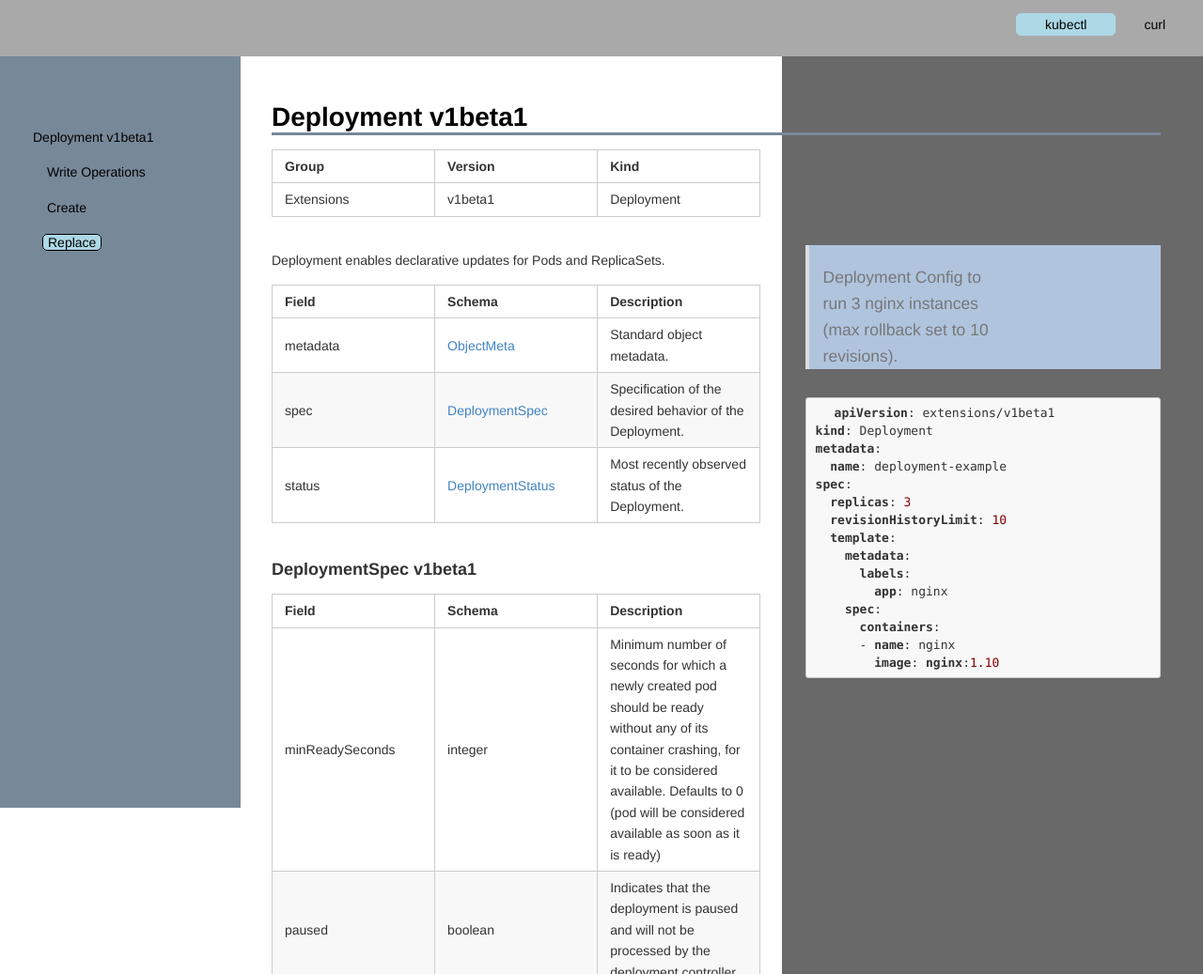
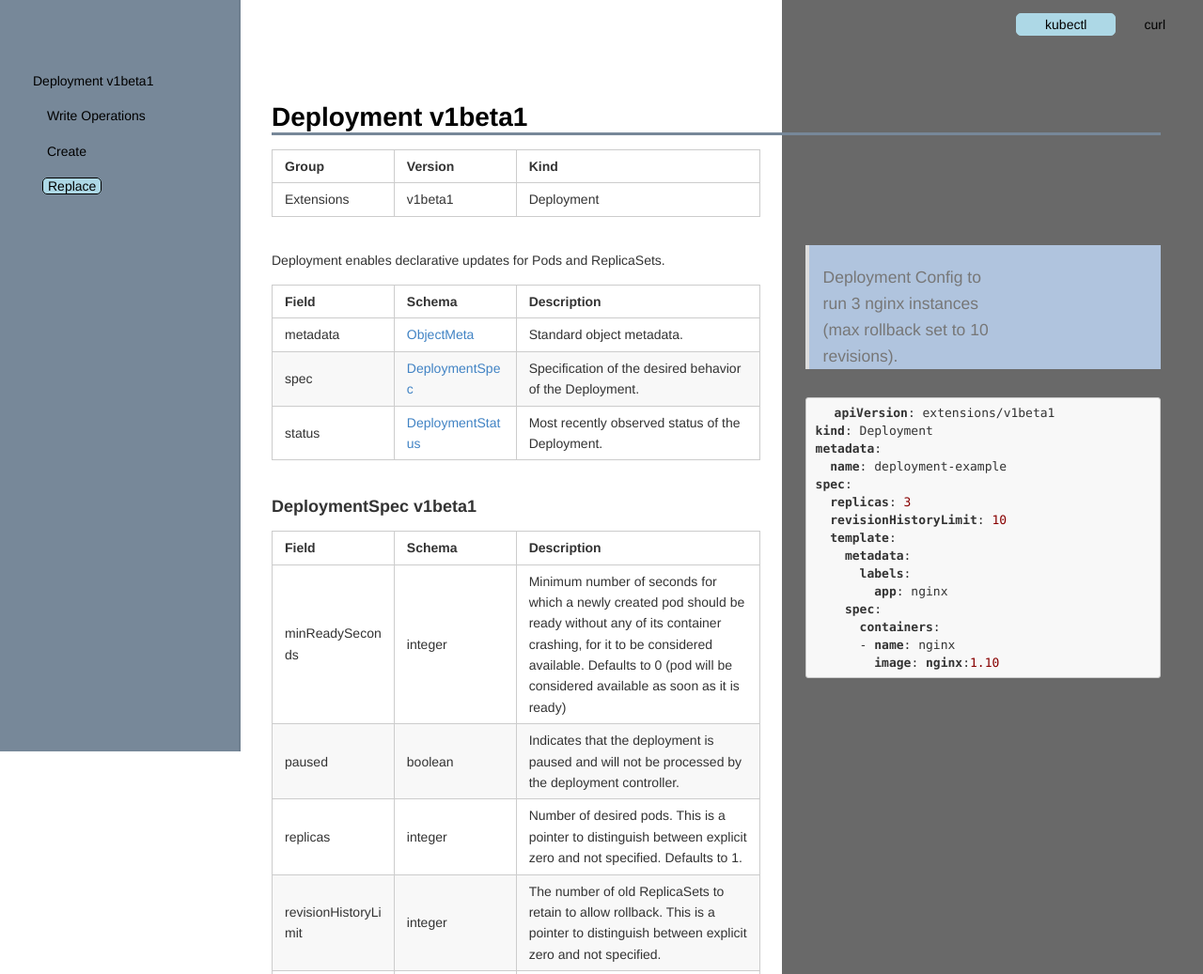
Before and after one commit to Birdrock/brodocs, a website: page index.html in a window 1280 px wide. Shown: the top 1037 px of the page at 94% size. Drawn offline with nearby package versions, Linux system fonts and the light colour scheme.

Commit message:
Modified code tab bar - styling changes only.

```diff
--- a/stylesheet.css
+++ b/stylesheet.css
@@ -3,9 +3,10 @@
     width: 20%; /* 0 width - change this with JavaScript */
     position: fixed; /* Stay in place */
     z-index: 1; /* Stay on top */
-    top: 60px;
+    top: 0;
     left: 0;
     background-color: lightslategrey;
+    border-right: 2px solid slategrey;
     overflow-x: hidden; /* Disable horizontal scroll */
     padding-top: 60px; /* Place content 60px from the top */
     transition: 0.5s; /* 0.5 second transition effect to slide in the sidenav */
@@ -58,6 +59,10 @@ body {
     width: 55%;
 }
 
+.body-content table th:nth-child(1), .body-content table th:nth-child(2) {
+    width: 25%;
+}
+
 .body-content table tr td {
     word-wrap: break-word;
 }
@@ -88,12 +93,12 @@ body {
 }
 
 #code-tabs-wrapper {
-    width: 100%;
+    width: 35%;
     height: 60px;
     position: fixed;
     top: 0;
     right: 0;
-    background-color: darkgrey;
+    background-color: dimgrey;
     /*border: 3px solid darkgrey;*/
 }
 
```
